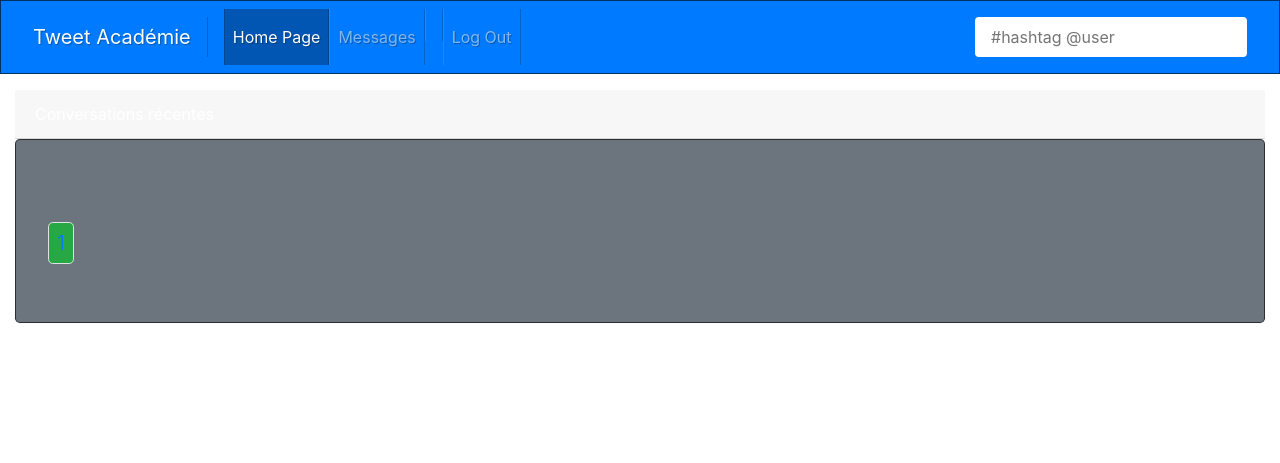
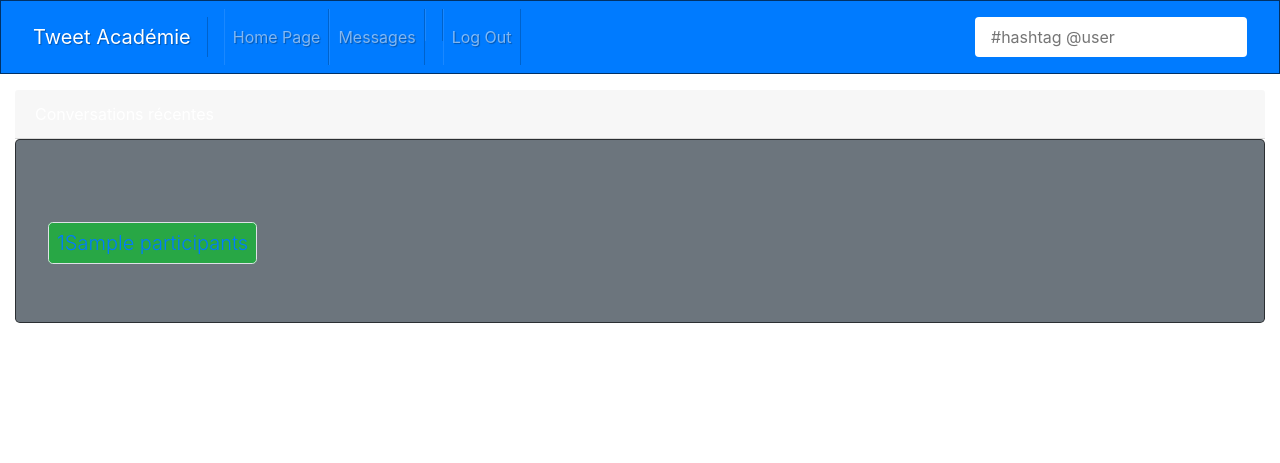
Before and after one commit to DavidDeville/Tweet_Academie, a PHP site: template view/mail_histories.htm.twig in a window 1280 px wide. Shown: the top 463 px of the page. Run offline with PHP 8.4, Linux system fonts and the light colour scheme; the template is opened without the code that fills it: most values are stand-ins (such as "Sample title", 1, 10 or a date in 2020); some libraries are stand-ins or nearby versions.

Commit message:
Changes to the conversation page

```diff
--- a/controller/MessengerController.class.php
+++ b/controller/MessengerController.class.php
@@ -100,7 +100,7 @@ final class MessengerController extends PageController
       'account_name' => $this->user->get_account_name(),
       'conversations' => $this->message->get_all_convs(
         $this->user->get_account_id()
-        )
+      )
     ]);
   }
 
--- a/view/conversationBubble.htm.twig
+++ b/view/conversationBubble.htm.twig
@@ -1,7 +1,7 @@
 <div class="lead mt-4 d-inline-block">
   <span class="border border-purple rounded-lg p-2 text-dark bg-success">
     <a href="messenger.php?id={{ id }}">
-      {{ id }}
+      {{ id }}{{ participants }}
     </a>
   </span>
 </div>
--- a/view/mail_histories.htm.twig
+++ b/view/mail_histories.htm.twig
@@ -11,7 +11,9 @@
               {%
                 include('conversationBubble.htm.twig') with
                 {
-                  'id' : conversation.chat_conversation_id
+                  'id' : conversation.conv_id,
+                  'username' : conversation.username,
+                  'participants' : conversation.participants
                 }
               %}
             {% endfor %}
@@ -19,6 +21,3 @@
         </div>
     </div>
 {% endblock %}
-
-{% block javascript %}
-{% endblock %}
--- a/view/memberbase.htm.twig
+++ b/view/memberbase.htm.twig
@@ -9,10 +9,10 @@
       <span class='navbar-toggler-icon'></span>
     </button>
 
-    <div class='collapse navbar-collapse' id='navbarColor01'>
+    <div class='collapse navbar-collapse'>
       <ul class='navbar-nav mr-auto'>
-        <li class='nav-item active'>
-          <a class='nav-link' href='index.php'>Home Page<span class='sr-only'>(current)</span></a>
+        <li class='nav-item'>
+          <a class='nav-link' href='index.php'>Home Page</a>
         </li>
         <li class='nav-item'>
           <a class='nav-link' href='messenger.php'>Messages</a>
```
Also changed, not shown: model/MessageModel.class.php (+29 -7 lines).
